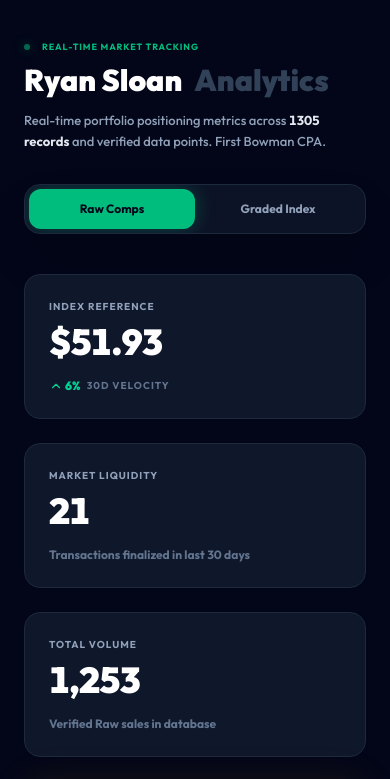
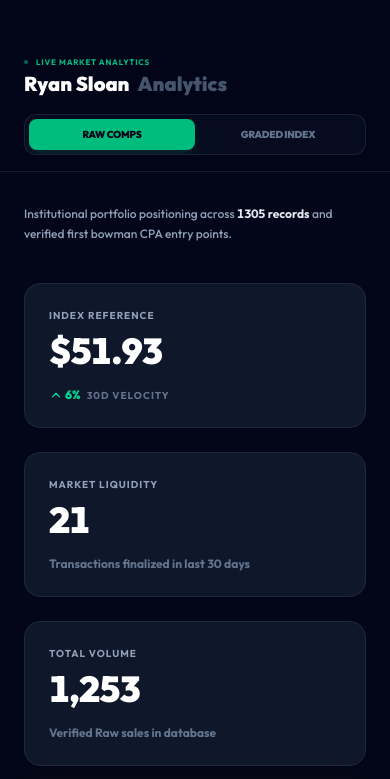
Before and after one commit to dahldoescards/sloan-market-index, a React (Vite) app: page / in a window 390 px wide. Shown: the top 779 px of the page. Built offline with nearby package versions, Linux system fonts and the light colour scheme.

Commit message:
UX: Implemented sticky header and unified dashboard state control

```diff
--- a/src/App.tsx
+++ b/src/App.tsx
@@ -279,35 +279,41 @@ export default function App() {
     <div className="relative min-h-[100dvh] bg-slate-950 text-slate-200 selection:bg-emerald-500/30 antialiased">
       <div className="relative z-10 max-w-[1400px] mx-auto px-6 py-10 md:px-8 md:py-12">
 
-        {/* ── Dashboard Header ── */}
-        <div className="flex flex-col xl:flex-row justify-between items-start xl:items-center w-full gap-8 mb-10">
-          <div className="flex flex-col gap-2 relative">
-            <div className="flex items-center gap-3 text-emerald-500 font-bold uppercase tracking-widest text-[9px] md:text-[10px]">
-              <div className="w-1.5 h-1.5 rounded-full bg-emerald-500 animate-pulse shadow-[0_0_12px_rgba(16,185,129,0.8)]" />
-              Real-Time Market Tracking
+        {/* ── Dashboard Header (Sticky) ── */}
+        <div className="sticky top-0 z-50 -mx-6 px-6 py-4 md:-mx-8 md:px-8 bg-slate-950/80 backdrop-blur-xl border-b border-slate-800/60 mb-8 transition-all duration-300">
+          <div className="flex flex-col xl:flex-row justify-between items-start xl:items-center w-full gap-4">
+            <div className="flex flex-col gap-0.5 relative">
+              <div className="flex items-center gap-2 text-emerald-500 font-bold uppercase tracking-widest text-[8px] md:text-[9px]">
+                <div className="w-1 h-1 rounded-full bg-emerald-500 animate-pulse" />
+                Live Market Analytics
               </div>
-            <h1 className="text-3xl md:text-5xl font-black text-white flex flex-wrap items-center gap-x-3 gap-y-1">
-              Ryan Sloan <span className="text-slate-700">Analytics</span>
+              <h1 className="text-xl md:text-2xl font-black text-white flex items-center gap-2">
+                Ryan Sloan <span className="text-slate-600">Analytics</span>
               </h1>
-            <p className="text-slate-400 text-[13px] md:text-sm font-medium max-w-2xl leading-relaxed mt-1">
-              Real-time portfolio positioning metrics across <span className="text-slate-200 tabular-nums font-bold">{baseData.rawKpi.totalSales + baseData.gradedKpi.totalSales} records</span> and verified data points. First Bowman CPA.
-            </p>
             </div>
 
-          <div className="flex bg-slate-900/80 backdrop-blur-md p-1 rounded-2xl border border-slate-800 shadow-2xl w-full xl:w-auto overflow-hidden">
+            <div className="flex bg-slate-900/40 p-1 rounded-xl border border-slate-800/80 w-full xl:w-auto overflow-hidden">
               <button
                 onClick={() => setViewMode("Raw")}
-              className={`flex-1 xl:flex-none flex items-center justify-center gap-2 px-8 py-3 rounded-xl text-xs md:text-sm font-bold transition-all duration-300 ${viewMode === "Raw" ? "bg-emerald-500 text-slate-950 shadow-[0_0_20px_rgba(16,185,129,0.3)]" : "text-slate-400 hover:text-slate-200"}`}
+                className={`flex-1 xl:flex-none flex items-center justify-center gap-2 px-6 py-2 rounded-lg text-[10px] md:text-xs font-black uppercase tracking-tight transition-all duration-300 ${viewMode === "Raw" ? "bg-emerald-500 text-slate-950 shadow-lg shadow-emerald-500/10" : "text-slate-500 hover:text-slate-300"}`}
               >
                 Raw Comps
               </button>
               <button
                 onClick={() => setViewMode("Graded")}
-              className={`flex-1 xl:flex-none flex items-center justify-center gap-2 px-8 py-3 rounded-xl text-xs md:text-sm font-bold transition-all duration-300 ${viewMode === "Graded" ? "bg-emerald-500 text-slate-950 shadow-[0_0_20px_rgba(16,185,129,0.3)]" : "text-slate-400 hover:text-slate-200"}`}
+                className={`flex-1 xl:flex-none flex items-center justify-center gap-2 px-6 py-2 rounded-lg text-[10px] md:text-xs font-black uppercase tracking-tight transition-all duration-300 ${viewMode === "Graded" ? "bg-emerald-500 text-slate-950 shadow-lg shadow-emerald-500/10" : "text-slate-500 hover:text-slate-300"}`}
               >
                 Graded Index
               </button>
             </div>
+          </div>
+        </div>
+
+        {/* ── Sub-header context (Non-sticky) ── */}
+        <div className="flex flex-col gap-2 mb-10">
+          <p className="text-slate-400 text-xs md:text-sm font-medium max-w-2xl leading-relaxed">
+            Institutional portfolio positioning across <span className="text-slate-200 tabular-nums font-bold">{baseData.rawKpi.totalSales + baseData.gradedKpi.totalSales} records</span> and verified first bowman CPA entry points.
+          </p>
         </div>
 
         {/* ── Key Performance Indicators ── */}
@@ -615,7 +621,7 @@ export default function App() {
         </div>
 
         {/* ── Transaction Ledger ── */}
-        <SalesLedger />
+        <SalesLedger mode={viewMode} />
 
         {/* ── Footer ── */}
         <footer className="pt-20 pb-10 flex flex-col md:flex-row justify-between items-center gap-6 text-slate-600 text-[11px] font-bold uppercase tracking-[0.2em] relative z-10">
@@ -628,9 +634,11 @@ export default function App() {
 }
 
 /* ───────────────────────── Sales Ledger component ───────────────────────── */
+interface LedgerProps {
+  mode: "Raw" | "Graded";
+}
 
-const SalesLedger = memo(function SalesLedger() {
-  const [ledgerMode, setLedgerMode] = useState<"Raw" | "Graded">("Raw");
+const SalesLedger = memo(function SalesLedger({ mode }: LedgerProps) {
   const [selectedVariation, setSelectedVariation] = useState<string>("All");
   const [visibleItemsMap, setVisibleItemsMap] = useState<Record<string, number>>({});
 
@@ -658,7 +666,7 @@ const SalesLedger = memo(function SalesLedger() {
         </div>
 
         <div className="flex flex-col sm:flex-row gap-3 items-center w-full xl:w-auto">
-          <div className="relative w-full sm:w-64">
+          <div className="relative w-full sm:w-80">
             <select
               value={selectedVariation}
               onChange={(e) => setSelectedVariation(e.target.value)}
@@ -673,21 +681,6 @@ const SalesLedger = memo(function SalesLedger() {
               <ChevronDown size={14} />
             </div>
           </div>
-
-          <div className="flex bg-slate-950 p-1 rounded-xl border border-slate-800 shrink-0 shadow-inner w-full sm:w-auto">
-            <button
-              onClick={() => setLedgerMode("Raw")}
-              className={`flex-1 sm:flex-none flex items-center justify-center px-8 py-2.5 rounded-lg text-[11px] md:text-xs font-bold whitespace-nowrap transition-all duration-300 ${ledgerMode === "Raw" ? "bg-emerald-500 text-slate-950" : "text-slate-400 hover:text-slate-200"}`}
-            >
-              Raw
-            </button>
-            <button
-              onClick={() => setLedgerMode("Graded")}
-              className={`flex-1 sm:flex-none flex items-center justify-center px-8 py-2.5 rounded-lg text-[11px] md:text-xs font-bold whitespace-nowrap transition-all duration-300 ${ledgerMode === "Graded" ? "bg-emerald-500 text-slate-950" : "text-slate-400 hover:text-slate-200"}`}
-            >
-              Graded
-            </button>
-          </div>
         </div>
       </div>
 
@@ -698,7 +691,7 @@ const SalesLedger = memo(function SalesLedger() {
             const varData = granularData[varName];
             let displaySales: (Sale & { condition: string })[] = [];
 
-            if (ledgerMode === "Raw") {
+            if (mode === "Raw") {
               if (varData["Raw"]) {
                 displaySales = varData["Raw"].map(s => ({ ...s, condition: "Raw" }));
               }
```
Lines whose indentation alone changed are shown as unchanged.
